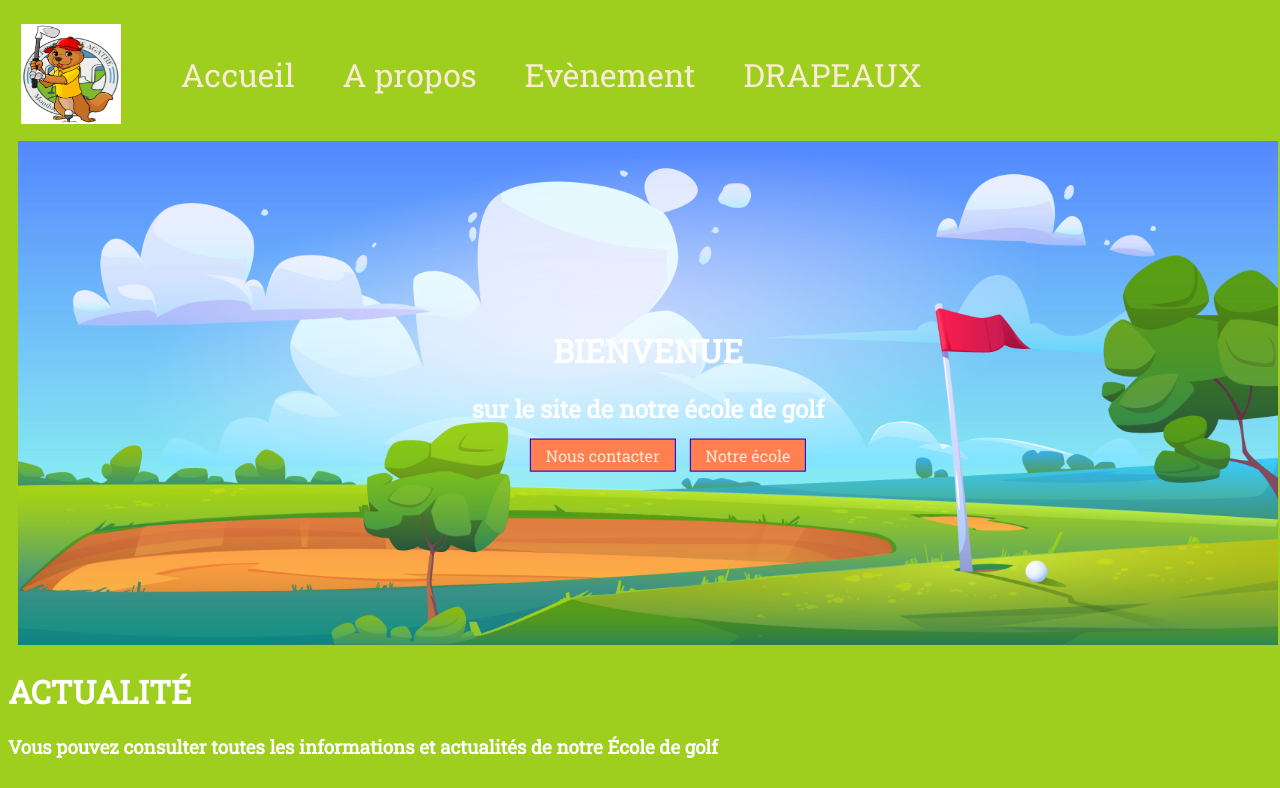
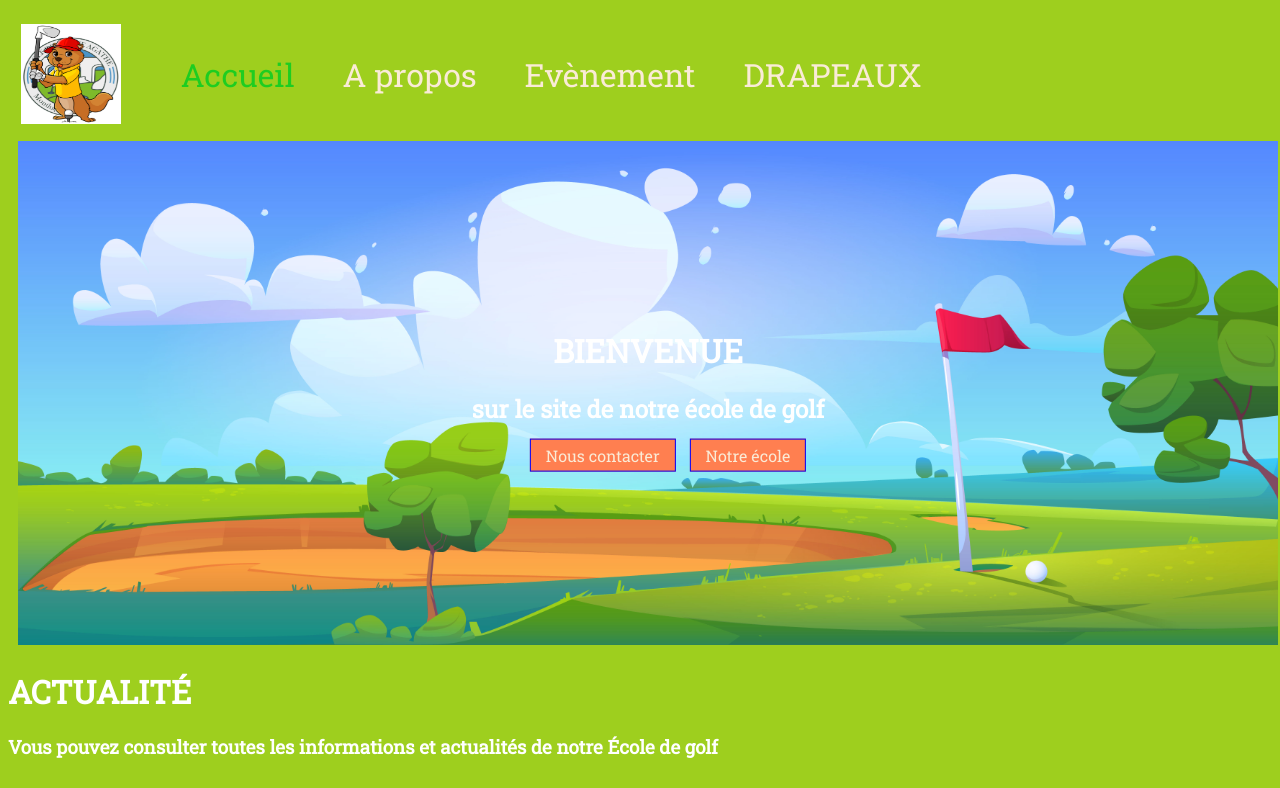
Before and after one commit to teetom3/ecoledegolfsainteagathe1, a plain HTML site: page index.html in a window 1280 px wide. In both pictures the pointer is over the link "Accueil". Shown: the top 788 px of the page. Drawn offline with Linux system fonts and the light colour scheme.

Commit message:
Description des modifications

```diff
--- a/edg.css
+++ b/edg.css
@@ -33,6 +33,10 @@ li,a{
 }
 .navbar1 li a:visited {
     color: antiquewhite; /* Couleur de texte pour les liens visités */
+}
+
+a:hover{
+    color:#1ecd21;
 }
 .ragondin {
     height: 100px;
```
